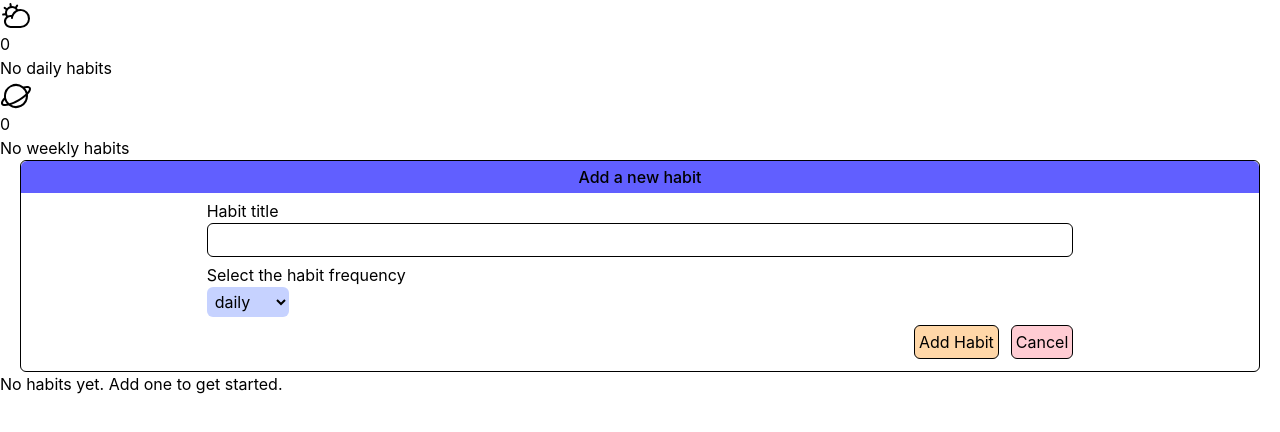
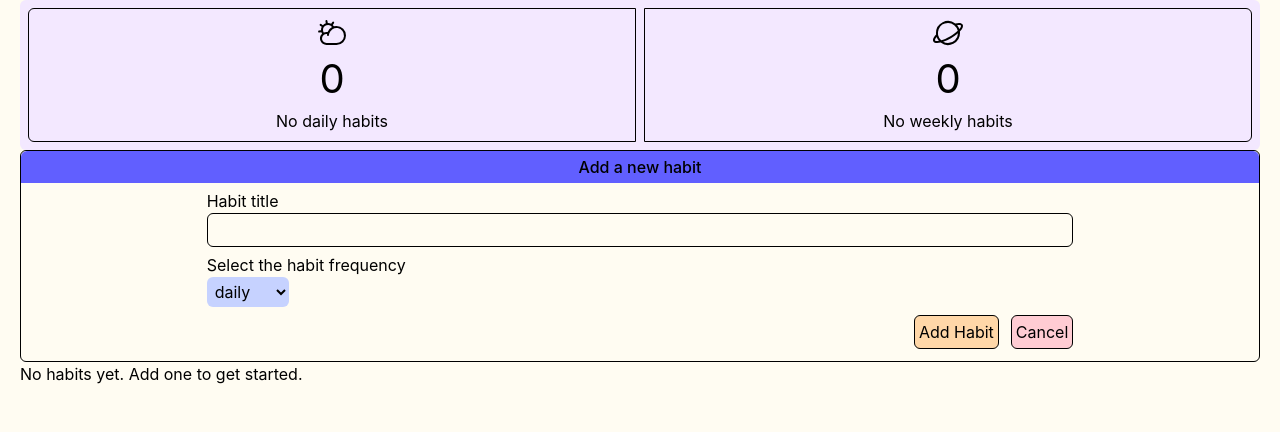
Before and after one commit to Gina-bun/Habitude, a React (Vite) app: page / in a window 1280 px wide. Shown: the top 432 px of the page. Built offline with nearby package versions, Linux system fonts and the light colour scheme.

Commit message:
style: add style for HabitCard component

```diff
--- a/src/App.css
+++ b/src/App.css
@@ -1 +1,8 @@
 @import "tailwindcss";
+
+@layer base{
+    body{
+        margin: 0 1.25rem;
+        background-color: #fffcf2;
+    }
+}
--- a/src/components/habit/BestStreakDisplay.tsx
+++ b/src/components/habit/BestStreakDisplay.tsx
@@ -1,6 +1,7 @@
 import type { Habit } from "../../types/types";
 import type { Icon } from "@phosphor-icons/react";
 import { calculateStreak } from "../../utils/calculateStreak";
+import "./habit.css"
 
 interface BestStreakDisplayProps {
   habits: Habit[];
@@ -16,9 +17,9 @@ export function BestStreakDisplay({ habits, dailyIcon, weeklyIcon }: BestStreakD
   const bestWeeklyStreak = Math.max(...weeklyHabits.map(calculateStreak));
 
   return (
-    <div>
+    <div className="flex rounded-md bg-purple-100 p-2 gap-2">
         {/*for daily habits */}
-      <div className="daily">
+      <div className="daily streak-card rounded-l-md">
         {dailyIcon}
         {
             dailyHabits.length > 0 ?
@@ -37,7 +38,7 @@ export function BestStreakDisplay({ habits, dailyIcon, weeklyIcon }: BestStreakD
 
       </div>
       {/* for weekly habits */}
-      <div className="weekly">
+      <div className="weekly streak-card rounded-r-md">
         {weeklyIcon}
          {
             weeklyHabits.length > 0 ?
--- a/src/components/habit/HabitCard.tsx
+++ b/src/components/habit/HabitCard.tsx
@@ -19,7 +19,7 @@ export function HabitCard({habit, children, onToggle, onEdit, onDelete}: HabitCa
     const streak = calculateStreak(habit);
 
     return (
-        <div className="flex items-center gap-2 mx-5 mt-2">
+        <div className="flex items-center gap-2 mt-2">
         <Checkbox value={habit.title} handleChangeFunc={() => onToggle(habit)} checked={completed}/>
         <div className="w-screen rounded-md bg-orange-100 pt-2 pl-4">
             {children}
--- a/src/components/habit/HabitForm.tsx
+++ b/src/components/habit/HabitForm.tsx
@@ -17,7 +17,7 @@ export function HabitForm({ addHabit }) {
   }
 
   return (
-    <form className="border rounded-md mx-5 pb-3" onSubmit={(e) => handleSubmit(e)}>
+    <form className="border rounded-md pb-3" onSubmit={(e) => handleSubmit(e)}>
       <fieldset >
         <legend className="text-center w-full bg-indigo-500 py-1 rounded-t-md font-medium">Add a new habit</legend>
 
--- a/src/components/habit/habit.css
+++ b/src/components/habit/habit.css
@@ -1,6 +1,12 @@
 @import "tailwindcss";
 
 /* styles for 'add habit' form */
+@layer base{
+    h3{
+        font-size: 2.5rem;
+    }
+}
+
 @utility form-group{
     @apply pt-1.5;
 }
@@ -12,3 +18,7 @@
 @utility buttons{
     @apply pt-2 flex gap-3 justify-end  mx-auto
 }
+
+@utility streak-card{
+    @apply border flex-1 p-2 flex flex-col items-center text-center;
+}
```
